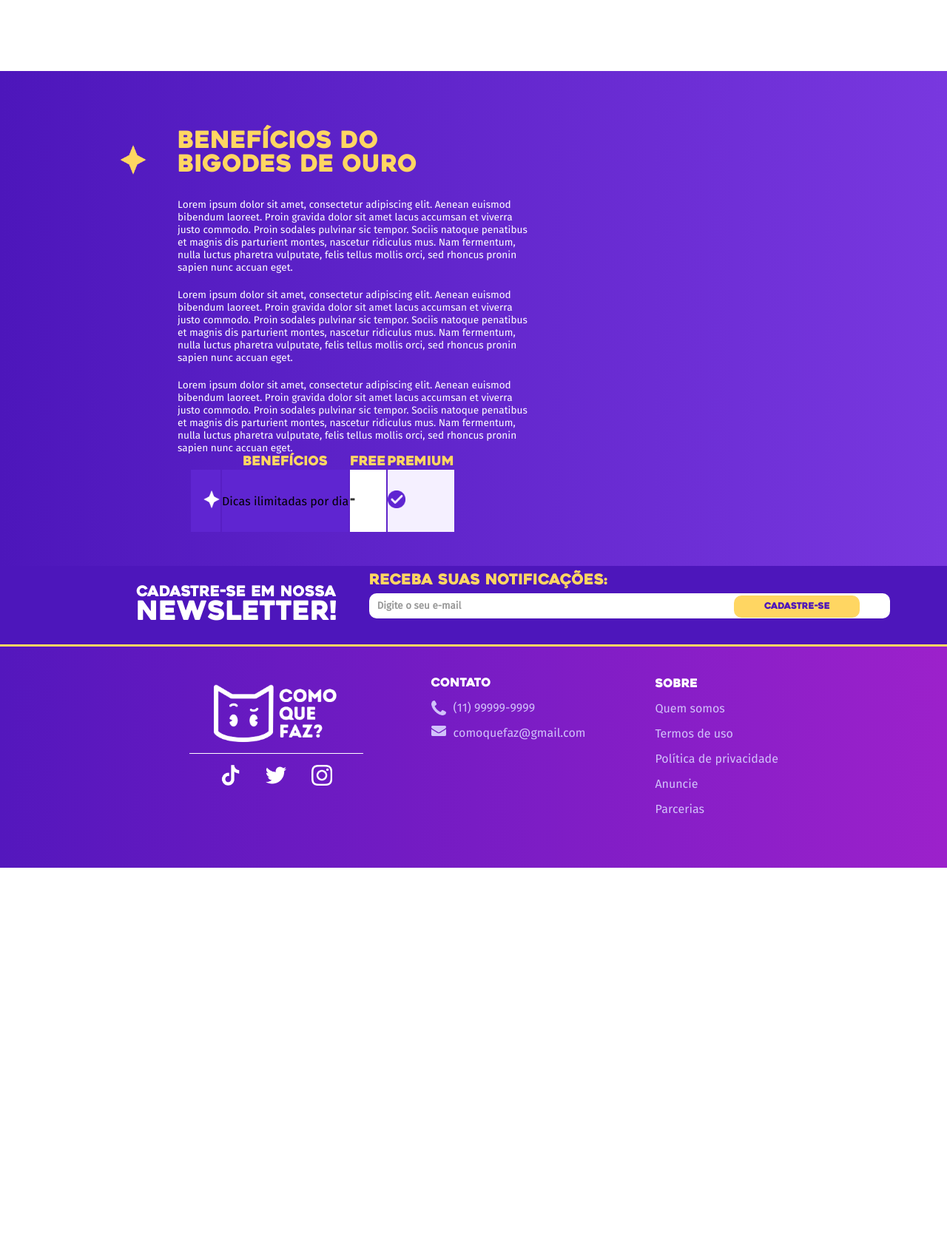
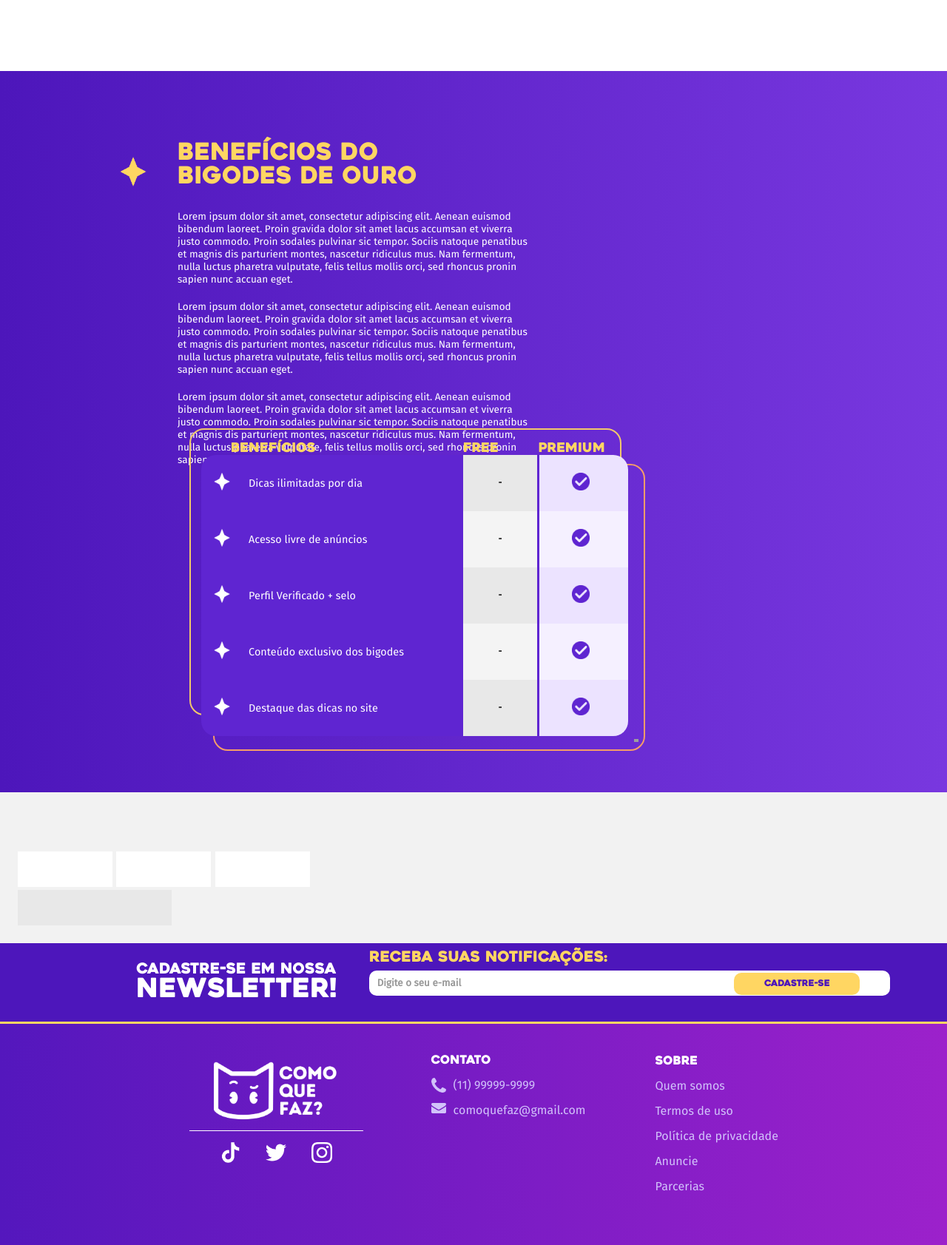
Before and after one commit to SofiaAlbuLima/COMO-QUE-FAZ, a Node server app: page /bigodes-de-ouro in a window 1280 px wide. Shown: the part 642-2325 px from the top of the page at 74% size. Before the commit the page ends 1815 px from the top, so only its background shows below. Run offline with Node 20, Linux system fonts and the light colour scheme; some libraries are stand-ins or nearby versions.

Commit message:
login & pagina premium html

```diff
--- a/app/models/autenticator-middleware.js
+++ b/app/models/autenticator-middleware.js
@@ -29,7 +29,7 @@
 
         if (total == 1) { //verifica se há apenas um resultado
 
-            if (dadosForm.senha == results[0].senha) { //comparação da senha fornecida com a senha armazenada
+            if (bcrypt.compareSync(dadosForm.senha, results[0].senha)) { //comparação da senha fornecida com a senha armazenada
                 var autenticado = results[0].Nickname;
 
                 console.log("login feito");
@@ -39,6 +39,7 @@
         }
     } else {
         var autenticado =  null;
+        console.log("erros:" + erros);
     }
     console.log("autenticado: " + autenticado + ", total: " + total + " e resultados: " + results);
     req.session.autenticado = autenticado;
--- a/app/models/model-usuario.js
+++ b/app/models/model-usuario.js
@@ -23,8 +23,8 @@
     findUserEmail: async (camposForm) => { //usado para verificar se o usuário já existe (valores unicos)
         try {
             const [resultados] = await pool.query(
-                "SELECT * FROM clientes WHERE Nickname = ? or 'E-mail' = ?",
-                [camposForm.Nickname, camposForm.email_usu]
+                "SELECT * FROM clientes WHERE Nickname = ? or Email = ?",
+                [camposForm.Nickname, camposForm.Email]
             )
             return resultados;
         } catch (error) {
--- a/app/public/css/style-Cabecalho.css
+++ b/app/public/css/style-Cabecalho.css
@@ -204,6 +204,7 @@
         text-align: left;
         font-family: Fira Sans Bold;
     }
+
     .p-1{
         font-size: 14px;
     }
--- a/app/public/css/style-Premium.css
+++ b/app/public/css/style-Premium.css
@@ -59,9 +59,12 @@
 
     .Secao-Beneficios-Premium{
         background: linear-gradient(270deg, rgba(159, 85, 255, 1) -88%, rgba(77, 22, 187, 1) 100%);
-        padding: 10vh 0vh 5vh 20vh;
+        padding: 7vh 0vh 5vh 20vh;
+        z-index: -2;
+        position: relative;
     }
     .figure-artigo-beneficios{
+        margin-top: 5vh;
         width: 75vh;
         display: inline-block;
     }
@@ -94,46 +97,122 @@
     }
 
     /* quadro benefícios */
+
     .quadro-beneficios{
-        width: 65vh;
+        width: 72.5vh;
         display: inline-block;
-        margin-left: 12vh;
+        margin-left: 14vh;
+        transform: translate(0, -4vh);
+    }
+    .tabela-beneficios{
+        border-collapse: collapse;
+        border-radius: 20px;
+        z-index: 1;
     }
     .cabeçalho-tabela-beneficios th{
         font-size: 2.2vh;
         font-weight: 400;
         color: #FFD662;
         margin-left: 2vh;
+        text-align: left;
     }
     .linhas-tabela-beneficios{
-        height: 5vh;
         border-collapse: collapse;
     }
     .coluna-beneficios-estrelinha{
         background-color: #5f25d1;
-        padding-top: 3.5vh;
-        padding-bottom: 3.5vh;
+        padding-top: 3vh;
+        padding-bottom: 3vh;
         padding-left: 2vh;
     }
     .coluna-beneficios-estrelinha img{
         height: 3vh;
     }
+    .coluna-beneficios-estrelinha.radius_top{
+        border-top-left-radius: 20px;
+    }
+    .coluna-beneficios-estrelinha.radius_bottom{
+        border-bottom-left-radius: 20px;
+    }
     .coluna-beneficios-texto{
+        padding-left: 3vh;
+        padding-right: 10vh;
         background-color: #5f25d1;
     }
     .coluna-beneficios-texto p{
         font-family: Fira Sans;
+        font-size: 1.8vh;
+        color: white;
     }
     .coluna-beneficios-free{
-        background-color: white;
+        padding-left: 6vh;
+        padding-right: 6vh;
+        background-color: #f4f4f4;
+        border-right: #5f25d1 solid 0.4vh;
     }
     .coluna-beneficios-free p{
         color: #333333;
+        font-size: 1.3vh;
+    }
+    .coluna-beneficios-free.cinza_escuro{
+        background-color: #e8e8e8;
     }
     .coluna-beneficios-premium{
+        padding-left: 5.5vh;
+        padding-right: 6.5vh;
         background-color: #F5F0FF;
+    }
+    .coluna-beneficios-premium.radius_top{
+        border-top-right-radius: 20px;
+    }
+    .coluna-beneficios-premium.radius_bottom{
+        border-bottom-right-radius: 20px;
     }
     .coluna-beneficios-premium img{
         width: 3vh;
     }
+    .coluna-beneficios-premium.roxo_escuro{
+        background-color: #ece3ff;
+    }
+
+    .borda1-quadro, .borda2-quadro{
+        width: 72.5vh;
+        height: 48vh;
+        border-radius: 20px;
+        position: absolute;
+        z-index: -1;
+    }
+    .borda1-quadro{
+        border: #f2c86b solid 0.3vh;
+        transform: translate(-2vh, -52vh);
+    }
+    .borda2-quadro{
+        border: #f69d68 solid 0.3vh;
+        transform: translate(2vh, -46vh);
+    }
+
+    .pontilhado-beneficios{
+        margin-top: 7vh;
+        margin-bottom: 3vh;
+        height: 0.56vh;
+    }
+
+
+    /* seção planos */
+
+    .Secao-Planos-Premium{
+        background-color: #f2f2f2;
+        padding: 10vh 3vh 3vh 3vh;
+    }
+    .plano{
+        background-color: white;
+        width: 10vh;
+        padding: 3vh 3vh 3vh 3vh;
+        display: inline-block;
+    }
+    .meios_de_pagamento{
+        width: 20vh;
+        padding: 3vh 3vh 3vh 3vh;
+        background-color: #e8e8e8;
+    }
 }
--- a/app/views/partial/paginas/premium.ejs
+++ b/app/views/partial/paginas/premium.ejs
@@ -39,9 +39,23 @@
 
                 <tr class="cabeçalho-tabela-beneficios">
                     <th></th>
-                    <th>BENEFÍCIOS</th>
-                    <th>FREE</th>
-                    <th>PREMIUM</th>
+                    <th class="cabeçalho_beneficios">BENEFÍCIOS</th>
+                    <th class="cabeçalho_free">FREE</th>
+                    <th class="cabeçalho_premium">PREMIUM</th>
+                </tr>
+
+                <tr class="linhas-tabela-beneficios">
+                    <td class="coluna-beneficios-estrelinha radius_top">
+                        <img src="imagens/estrelinha-branca-premium-beneficios.png" alt=""></td>
+
+                    <td class="coluna-beneficios-texto">
+                        <p>Dicas ilimitadas por dia</p></td>
+
+                    <td class="coluna-beneficios-free cinza_escuro">
+                        <p>-</p></td>
+
+                    <td class="coluna-beneficios-premium radius_top roxo_escuro">
+                        <img src="imagens/certinho-quadro-premium.png" alt=""></td>
                 </tr>
 
                 <tr class="linhas-tabela-beneficios">
@@ -49,31 +63,82 @@
                         <img src="imagens/estrelinha-branca-premium-beneficios.png" alt=""></td>
 
                     <td class="coluna-beneficios-texto">
-                        <p>Dicas ilimitadas por dia</p></td>
+                        <p>Acesso livre de anúncios</p></td>
 
                     <td class="coluna-beneficios-free">
                         <p>-</p></td>
 
                     <td class="coluna-beneficios-premium">
                         <img src="imagens/certinho-quadro-premium.png" alt=""></td>
+                </tr>
 
+                <tr class="linhas-tabela-beneficios">
+                    <td class="coluna-beneficios-estrelinha">
+                        <img src="imagens/estrelinha-branca-premium-beneficios.png" alt=""></td>
+
+                    <td class="coluna-beneficios-texto">
+                        <p>Perfil Verificado + selo</p></td>
+
+                    <td class="coluna-beneficios-free cinza_escuro">
+                        <p>-</p></td>
+
+                    <td class="coluna-beneficios-premium roxo_escuro">
+                        <img src="imagens/certinho-quadro-premium.png" alt=""></td>
+                </tr>
+
+                <tr class="linhas-tabela-beneficios">
+                    <td class="coluna-beneficios-estrelinha">
+                        <img src="imagens/estrelinha-branca-premium-beneficios.png" alt=""></td>
+
+                    <td class="coluna-beneficios-texto">
+                        <p>Conteúdo exclusivo dos bigodes</p></td>
+
+                    <td class="coluna-beneficios-free">
+                        <p>-</p></td>
+
+                    <td class="coluna-beneficios-premium">
+                        <img src="imagens/certinho-quadro-premium.png" alt=""></td>
+                </tr>
+
+                <tr class="linhas-tabela-beneficios">
+                    <td class="coluna-beneficios-estrelinha radius_bottom">
+                        <img src="imagens/estrelinha-branca-premium-beneficios.png" alt=""></td>
+
+                    <td class="coluna-beneficios-texto">
+                        <p>Destaque das dicas no site</p></td>
+
+                    <td class="coluna-beneficios-free cinza_escuro">
+                        <p>-</p></td>
+
+                    <td class="coluna-beneficios-premium radius_bottom roxo_escuro">
+                        <img src="imagens/certinho-quadro-premium.png" alt=""></td>
                 </tr>
             </table>
 
-                <!--
-                        Dicas ilimitadas por dia
-                        Acesso livre de anúncios
-                        Perfil Verificado + selo
-                        Conteúdo exclusivo dos bigodes
-                        Destaque das dicas no site
-                -->
+            <article>
+                <div class="borda1-quadro"></div>
+                <div class="borda2-quadro"></div>
+            </article>
+        </section>
 
-                <figure class="borda1-quadro"></figure>
-                <figure class="borda2-quadro"></figure>
-            </article>
+        <img class="pontilhado-beneficios" src="https://files.axshare.com/gsc/PL5M9V/2a/8a/72/2a8a72e9c71846db9dad8b8067ad09ba/images/premium_bigodes_de_ouro/u85.svg?pageId=b0112eef-eef0-4118-b003-3de2e0145139">
     </section>
 
     <section class="Secao-Planos-Premium">
+        <section class="blocos_planos">
+            <article class="plano 1">
 
+            </article>
+            <article class="plano 2">
+
+            </article>
+            <article class="plano 3">
+
+            </article>
+        </section>
+
+        <article class="meios_de_pagamento">
+
+        </article>
     </section>
 </main>
```
Also changed, not shown: app/controllers/controller.js (+21 -27 lines).
